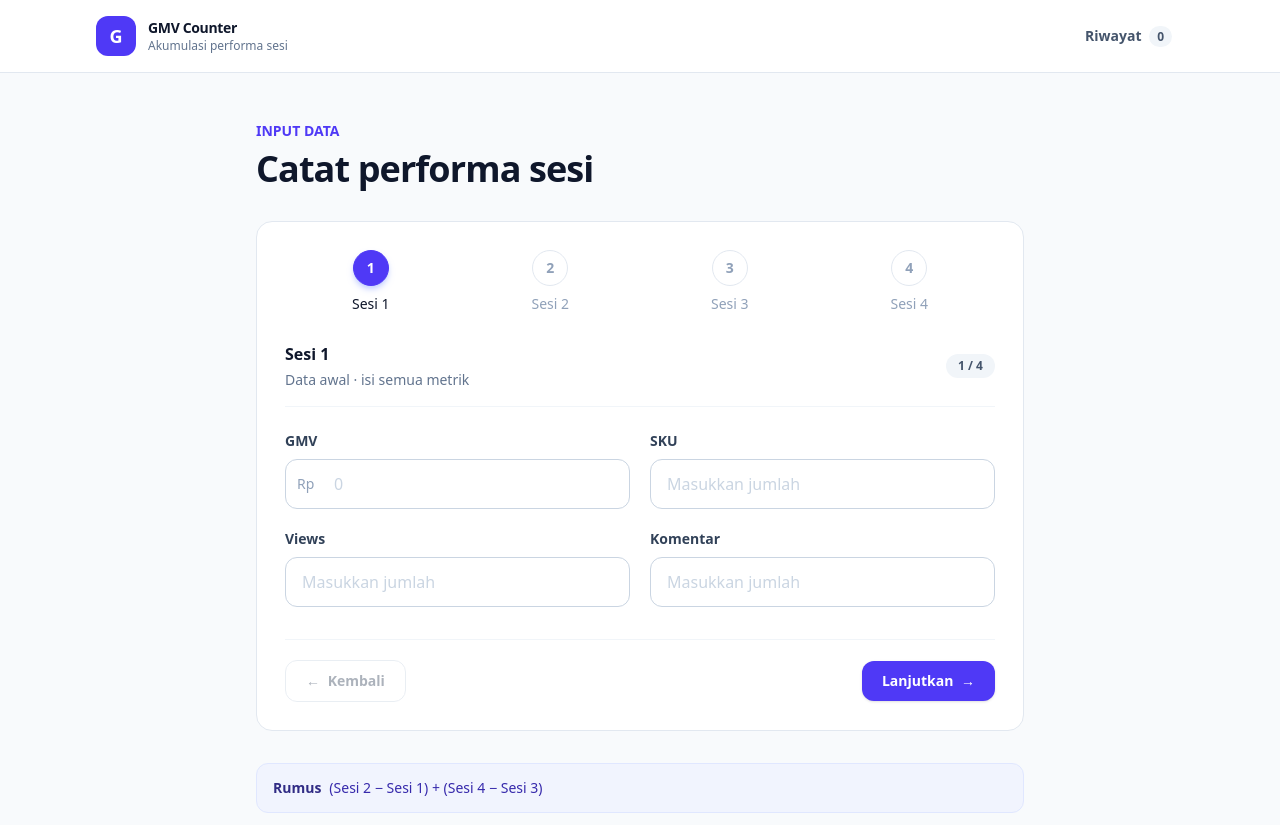
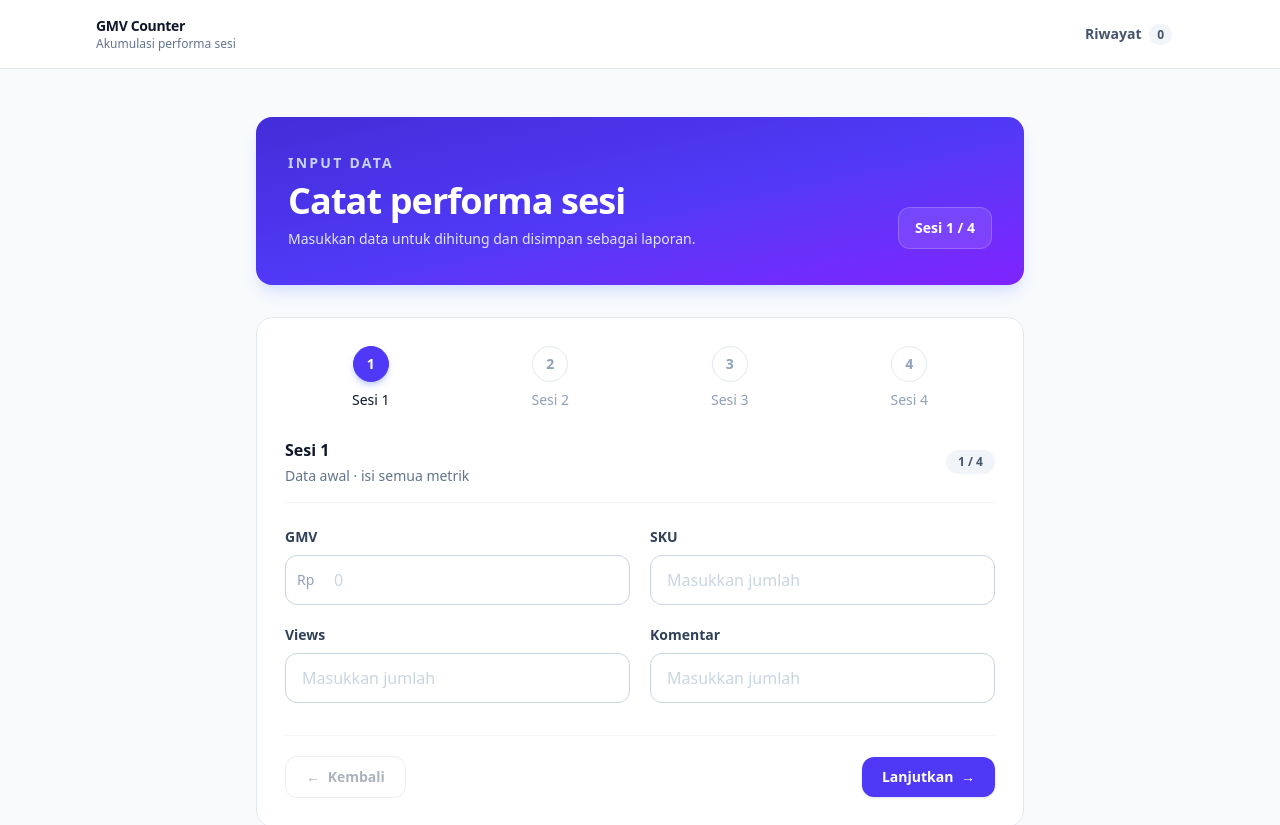
Before and after one commit to faizallmaullana/gmv-counter, a Vue app: page / in a window 1280 px wide. Shown: the top 825 px of the page. Built offline with nearby package versions, Linux system fonts and the light colour scheme.

Commit message:
fix: header

```diff
--- a/src/App.vue
+++ b/src/App.vue
@@ -185,7 +185,6 @@ onMounted(() => {
     <header class="border-b border-slate-200 bg-white">
       <div class="mx-auto flex max-w-6xl items-center justify-between px-5 py-4 sm:px-8">
         <button class="flex items-center gap-3 text-left" @click="startNew" aria-label="GMV Counter, mulai input baru">
-          <span class="grid size-10 place-items-center rounded-xl bg-indigo-600 text-lg font-bold text-white">G</span>
           <span><span class="block text-sm font-bold tracking-tight">GMV Counter</span><span class="block text-xs text-slate-500">Akumulasi performa sesi</span></span>
         </button>
         <div class="flex items-center gap-2">
@@ -197,10 +196,16 @@ onMounted(() => {
 
     <main class="mx-auto max-w-6xl px-5 py-8 sm:px-8 sm:py-12">
       <section v-if="page === 'entry'" class="mx-auto max-w-3xl">
-        <div class="mb-8">
-          <p class="mb-2 text-sm font-semibold text-indigo-600">INPUT DATA</p>
-          <h1 class="text-3xl font-bold tracking-tight sm:text-4xl">Catat performa sesi</h1>
-        </div>
+        <header class="mb-8 overflow-hidden rounded-2xl bg-gradient-to-br from-indigo-700 via-indigo-600 to-violet-600 px-6 py-7 text-white shadow-lg shadow-indigo-200/60 sm:px-8 sm:py-9">
+          <div class="flex flex-wrap items-end justify-between gap-5">
+            <div>
+              <p class="mb-2 text-sm font-semibold uppercase tracking-[0.16em] text-indigo-200">Input data</p>
+              <h1 class="text-3xl font-bold tracking-tight sm:text-4xl">Catat performa sesi</h1>
+              <p class="mt-2 text-sm text-indigo-100">Masukkan data untuk dihitung dan disimpan sebagai laporan.</p>
+            </div>
+            <span class="rounded-xl border border-white/20 bg-white/10 px-4 py-2.5 text-sm font-semibold">Sesi {{ currentSession + 1 }} / 4</span>
+          </div>
+        </header>
 
         <div class="mb-8 rounded-2xl border border-slate-200 bg-white p-5 sm:p-7">
           <div class="mb-7 flex items-start justify-between gap-2">
@@ -232,8 +237,17 @@ onMounted(() => {
       </section>
 
       <section v-else-if="page === 'report' && activeResult" class="mx-auto max-w-4xl">
-        <button class="mb-6 text-sm font-semibold text-slate-500 transition hover:text-indigo-700" @click="page = 'history'">← Kembali ke riwayat</button>
-        <div class="mb-8 flex flex-wrap items-end justify-between gap-4"><div><p class="mb-2 text-sm font-semibold text-indigo-600">LAPORAN HASIL</p><h1 class="text-3xl font-bold tracking-tight sm:text-4xl">Akumulasi GMV</h1><p class="mt-2 text-sm text-slate-500">{{ dateLabel(activeResult.createdAt) }}</p></div><button class="rounded-xl bg-indigo-600 px-5 py-3 text-sm font-semibold text-white transition hover:bg-indigo-700" @click="startNew">+ Input baru</button></div>
+        <header class="mb-8 overflow-hidden rounded-2xl bg-gradient-to-br from-indigo-700 via-indigo-600 to-violet-600 px-6 py-7 text-white shadow-lg shadow-indigo-200/60 sm:px-8 sm:py-9">
+          <div class="flex flex-wrap items-end justify-between gap-5">
+            <div>
+              <button class="mb-5 inline-flex items-center gap-2 text-sm font-medium text-indigo-100 transition hover:text-white" @click="page = 'history'">← Kembali ke riwayat</button>
+              <p class="mb-2 text-sm font-semibold uppercase tracking-[0.16em] text-indigo-200">Laporan hasil</p>
+              <h1 class="text-3xl font-bold tracking-tight sm:text-4xl">Akumulasi GMV</h1>
+              <p class="mt-2 text-sm text-indigo-100">{{ dateLabel(activeResult.createdAt) }}</p>
+            </div>
+            <button class="rounded-xl bg-white px-4 py-2.5 text-sm font-bold text-indigo-700 shadow-sm transition hover:bg-indigo-50" @click="startNew">+ Input baru</button>
+          </div>
+        </header>
         <div class="mb-6 overflow-hidden rounded-2xl border border-slate-200 bg-white">
           <div class="grid grid-cols-[1.2fr_1fr_1fr_1.1fr] gap-2 border-b border-slate-100 bg-slate-50 px-4 py-3 text-xs font-semibold uppercase tracking-wide text-slate-500 sm:gap-4 sm:px-6"><span>Metrik</span><span>Sesi 2 − 1</span><span>Sesi 4 − 3</span><span>Total akumulasi</span></div>
           <div v-for="result in activeResult.results" :key="result.key" class="grid grid-cols-[1.2fr_1fr_1fr_1.1fr] items-center gap-2 border-b border-slate-100 px-4 py-4 last:border-0 sm:gap-4 sm:px-6"><span class="text-sm font-semibold">{{ result.label }}</span><span class="text-xs text-slate-600 sm:text-sm">{{ formatted(result, result.first) }}</span><span class="text-xs text-slate-600 sm:text-sm">{{ formatted(result, result.second) }}</span><span class="text-sm font-bold text-indigo-700 sm:text-base">{{ formatted(result, result.total) }}</span></div>
@@ -249,6 +263,20 @@ onMounted(() => {
       </section>
 
       <section v-else class="mx-auto max-w-4xl">
+        <header class="mb-8 overflow-hidden rounded-2xl bg-gradient-to-br from-indigo-700 via-indigo-600 to-violet-600 px-6 py-7 text-white shadow-lg shadow-indigo-200/60 sm:px-8 sm:py-9">
+          <div class="flex flex-wrap items-end justify-between gap-5">
+            <div>
+              <button class="mb-5 inline-flex items-center gap-2 text-sm font-medium text-indigo-100 transition hover:text-white" @click="page = 'entry'">← Kembali ke input</button>
+              <p class="mb-2 text-sm font-semibold uppercase tracking-[0.16em] text-indigo-200">Arsip lokal</p>
+              <h1 class="text-3xl font-bold tracking-tight sm:text-4xl">Riwayat laporan</h1>
+              <p class="mt-2 text-sm text-indigo-100">Laporan tersimpan di browser ini dan tersedia saat offline.</p>
+            </div>
+            <div class="flex items-center gap-3">
+              <span class="rounded-xl border border-white/20 bg-white/10 px-4 py-2.5 text-sm font-semibold">{{ history.length }} {{ history.length === 1 ? 'laporan' : 'laporan' }}</span>
+              <button class="rounded-xl bg-white px-4 py-2.5 text-sm font-bold text-indigo-700 shadow-sm transition hover:bg-indigo-50" @click="startNew">+ Input baru</button>
+            </div>
+          </div>
+        </header>
         <div v-if="history.length" class="space-y-3"><article v-for="report in history" :key="report.id" class="flex flex-wrap items-center justify-between gap-4 rounded-2xl border border-slate-200 bg-white p-5 transition hover:border-indigo-200"><button class="min-w-0 flex-1 text-left" @click="selectHistory(report)"><span class="block font-bold">{{ formatCurrency(report.results.find((item) => item.key === 'gmv')?.total ?? 0) }} <span class="font-medium text-slate-500">GMV</span></span><span class="mt-1 block text-sm text-slate-500">{{ dateLabel(report.createdAt) }}</span></button><button class="rounded-lg px-3 py-2 text-sm font-semibold text-indigo-700 hover:bg-indigo-50" @click="selectHistory(report)">Lihat laporan →</button><button class="rounded-lg px-3 py-2 text-sm text-slate-400 hover:bg-rose-50 hover:text-rose-600" :aria-label="`Hapus laporan ${dateLabel(report.createdAt)}`" @click="reportToDelete = report">Hapus</button></article></div>
         <div v-else class="rounded-2xl border border-dashed border-slate-300 bg-white px-6 py-14 text-center"><span class="mx-auto mb-4 grid size-12 place-items-center rounded-2xl bg-slate-100 text-xl text-slate-500">↗</span><h2 class="font-bold">Belum ada laporan</h2><p class="mt-2 text-sm text-slate-500">Selesaikan input empat sesi untuk menyimpan hasil pertamamu.</p><button class="mt-5 font-semibold text-indigo-700 hover:text-indigo-900" @click="startNew">Mulai input →</button></div>
       </section>
```
